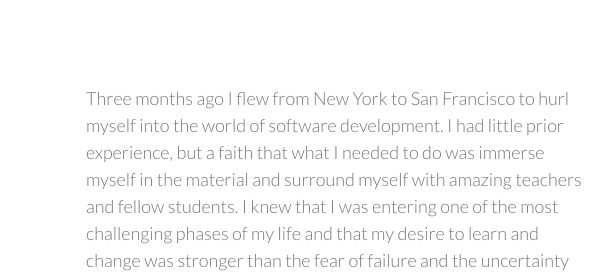
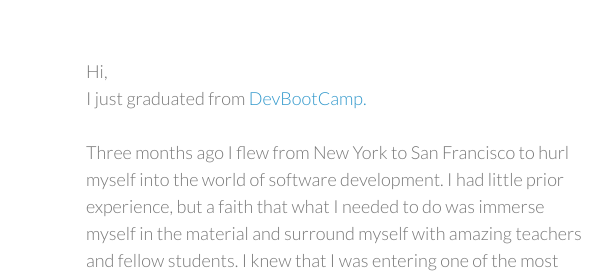
Before and after one commit to kstrand/kstrand.github.com, a plain HTML site: page index.html in a window 1280 px wide. Shown: the top 279 px of the page, 484-1096 px from the left. Drawn offline with Linux system fonts and the light colour scheme.

Commit message:
edit text

```diff
--- a/index.html
+++ b/index.html
@@ -29,6 +29,9 @@
 
       </header>
       <section>
+    <p>Hi,<p>
+    <p>I just graduated from <a href="http://devbootcamp.com/" target="_blank">DevBootCamp.</a>
+    </p>
 
 <!-- <pre><code>
 
```
